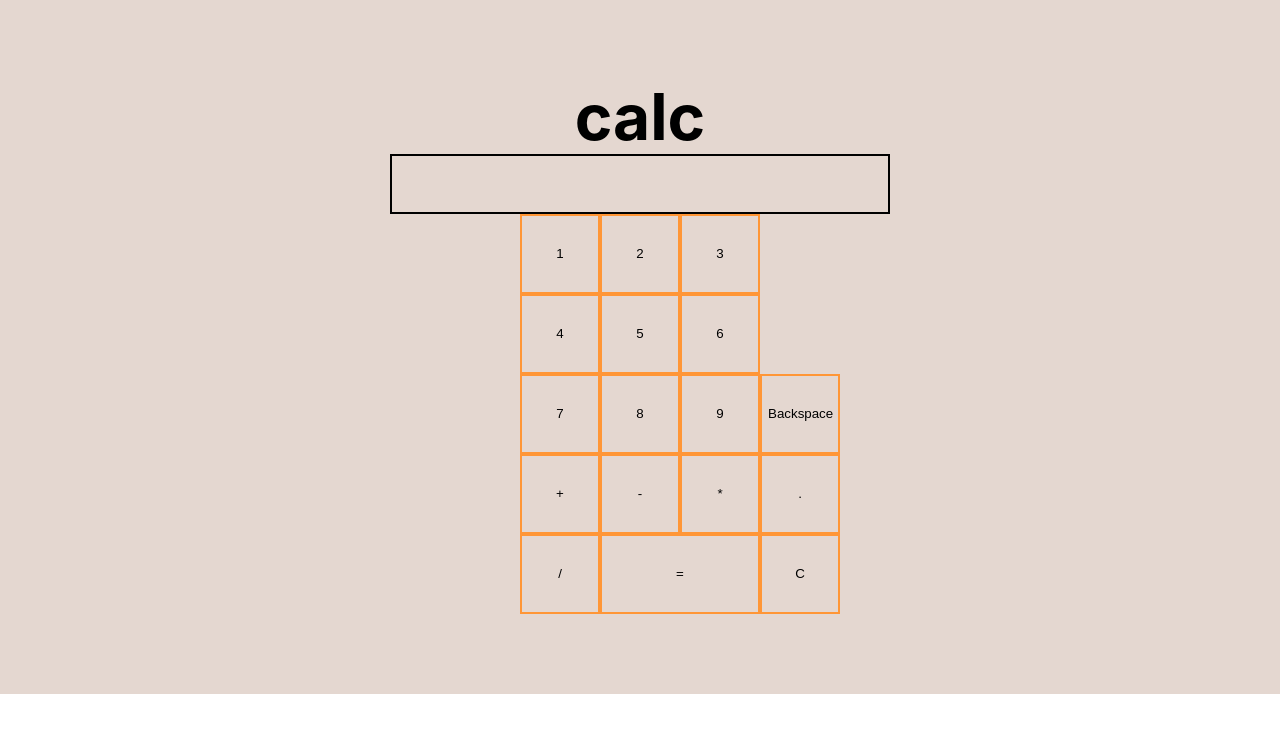
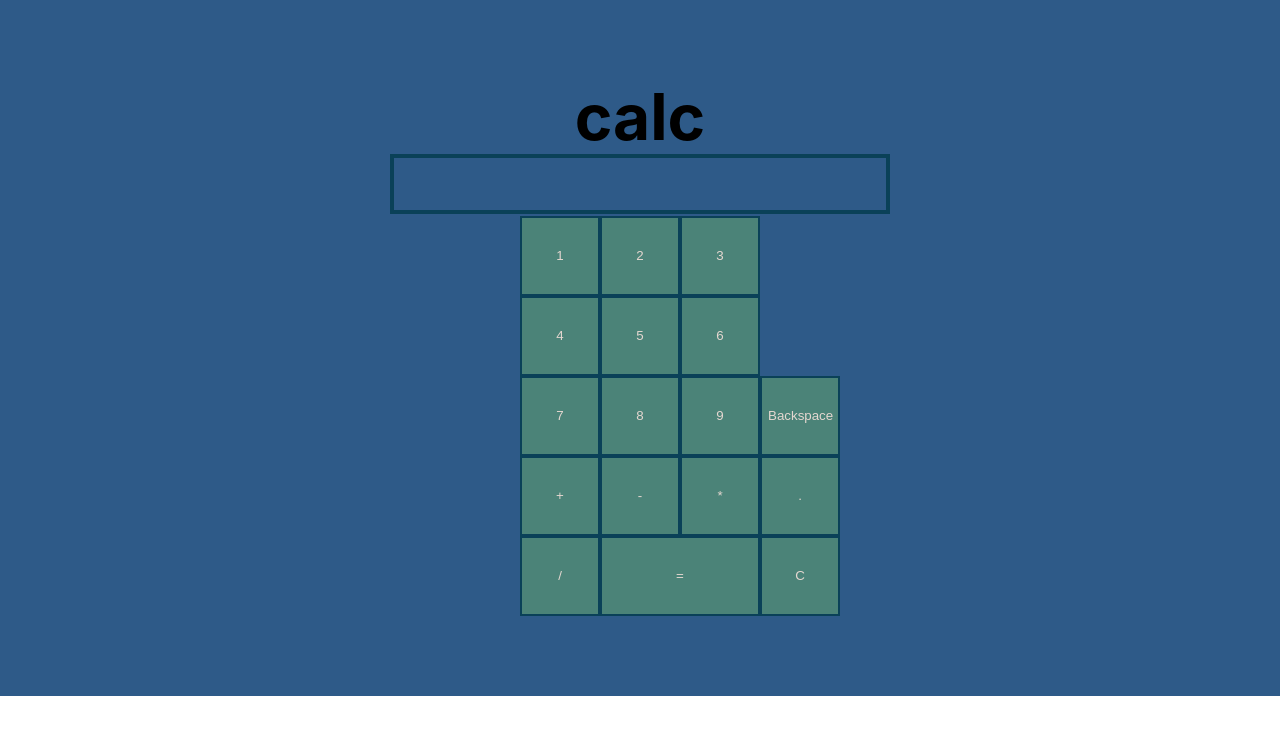
Before and after one commit to antonivels/calc, a Next.js app: page / in a window 1280 px wide. Shown: the top 734 px of the page. Built offline with nearby package versions, Linux system fonts and the light colour scheme.

Commit message:
2 files modified

```diff
--- a/styles/Home.module.css
+++ b/styles/Home.module.css
@@ -11,7 +11,7 @@
   border: 2px solid;
   width: 200px;
   height: 30px;
-  background-color: #4b8378;
+  background-color: #2e5a88;
 }
 
 .main {
@@ -21,7 +21,7 @@
   flex-direction: column;
   justify-content: center;
   align-items: center;
-  background-color: #e4d7d0;
+  background-color: #2e5a88;
 }
 
 .footer {
@@ -67,9 +67,10 @@
 }
 
 .output {
-  border: 2px solid;
+  border: 2px solid #0A4158;
   width: 200px;
   height: 30px;
+  font-size: x-large;
 }
 
 .container {
--- a/styles/globals.css
+++ b/styles/globals.css
@@ -17,14 +17,16 @@ a {
 .button {
   width: 80px;
   height: 80px;
-  background-color: #e4d7d0;
-  border: 2px solid #ff9636;
+  background-color: #4b8378;
+  border: 2px solid #0a4158;
+  color: #e4d7d0;
 }
 .equalbutton {
   width: 160px;
   height: 80px;
-  background-color: #e4d7d0;
-  border: 2px solid #ff9636;
+  background-color: #4b8378;
+  border: 2px solid #0a4158;
+  color: #e4d7d0;
 }
 
 .row4 {
@@ -39,8 +41,10 @@ a {
 }
 
 .output {
-  border: 2px solid;
+  border: 4px solid #0a4158;
   width: 500px;
   height: 60px;
   font-size: x-large;
+  margin-bottom: 2px;
+  color: #e4d7d0;
 }
```
